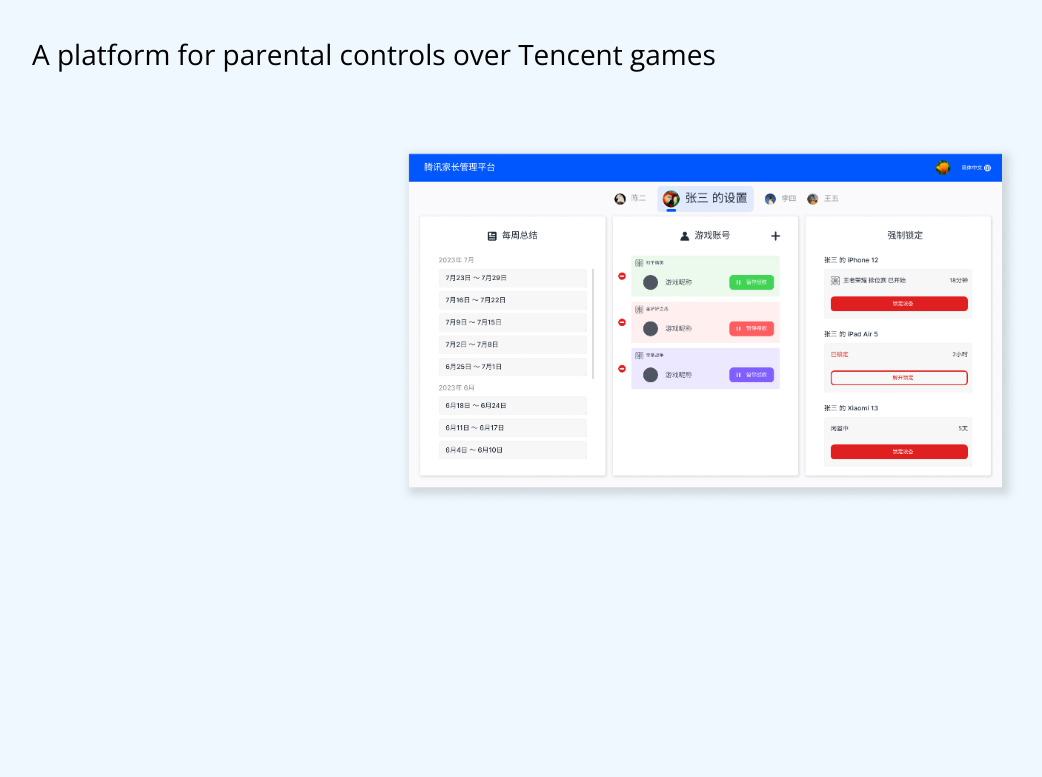
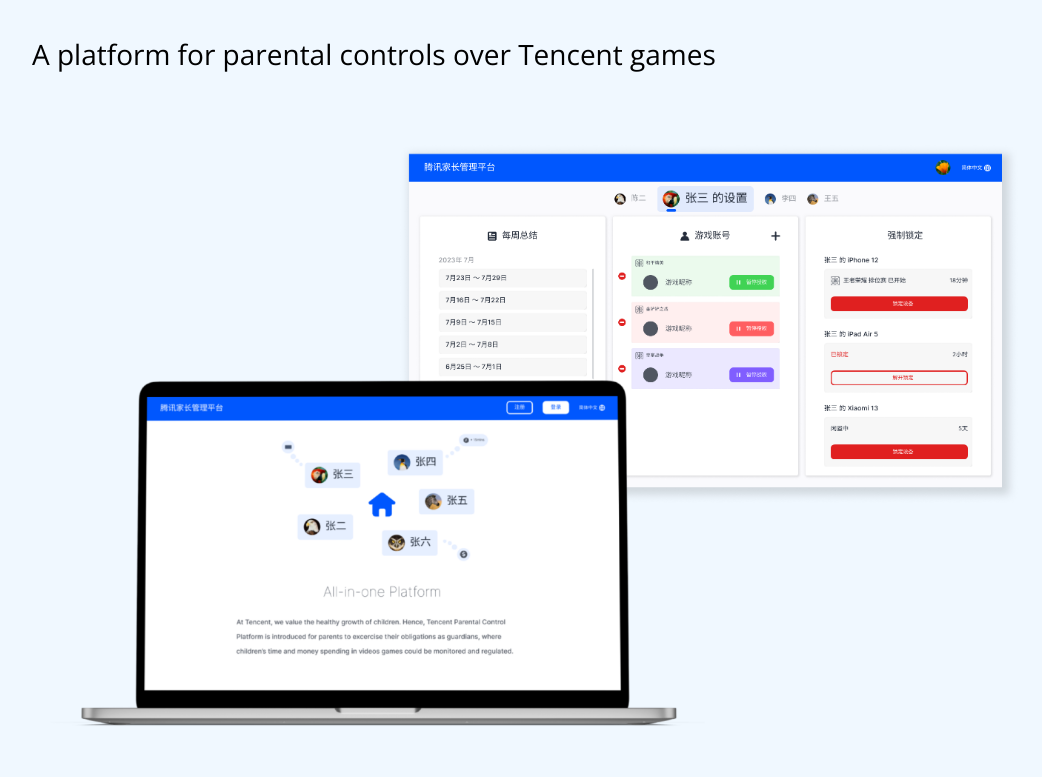
Before and after one commit to Ricwxiao/portfolio, a plain HTML site: page designs.html in a window 1280 px wide. Shown: the part 2463-3240 px from the top of the page, without its empty margins (96-1138 px from the left). Drawn offline with nearby package versions, Linux system fonts and the light colour scheme.

Commit message:
updated TPC Cover

```diff
--- a/designs.html
+++ b/designs.html
@@ -41,7 +41,7 @@
                 <div class="design-box">
                     <h1>Tencent Parental Control</h1>
                     <p>A platform for parental controls over Tencent games</p>
-                    <img src="./img/TPC Cover.png">
+                    <img src="./img/TPC_Cover.png">
                 </div>
             </div>
         </main>
```
Also changed, not shown: img/TPC Cover.png (deleted), img/TPC_Cover.png (added).
